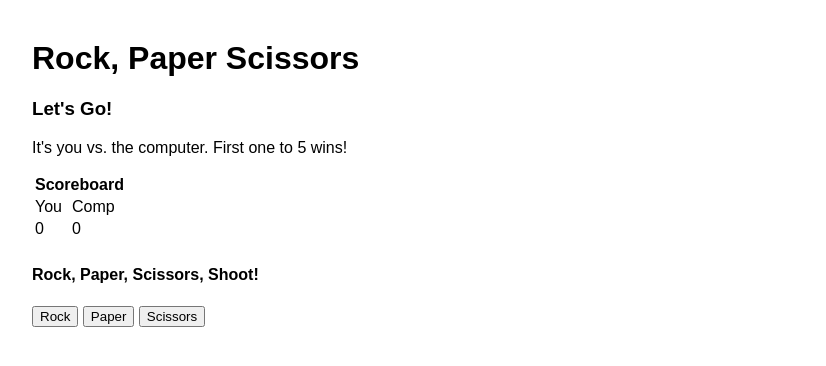
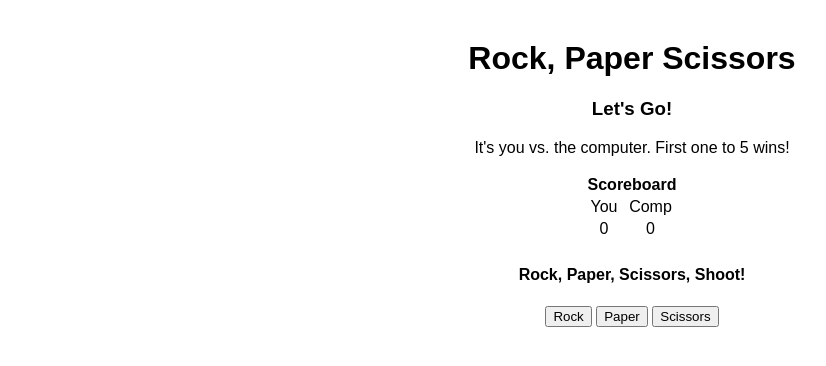
Before and after one commit to justinduplain/rock-paper-scissors, a plain HTML site: page index.html in a window 1280 px wide. Both pictures are taken after a click on the button "Play!". Shown: the whole page, without its empty margins (8-834 px from the left). Drawn offline with Linux system fonts and the light colour scheme.

Commit message:
centering content

```diff
--- a/styles.css
+++ b/styles.css
@@ -1,9 +1,12 @@
 body {
 	font-family: sans-serif;
 	margin: 40px;
+	text-align: center;
 }
 
-div#app {
+table {
+	margin-right: auto;
+	margin-left: auto;
 }
 
 div#scoreboard {
```
